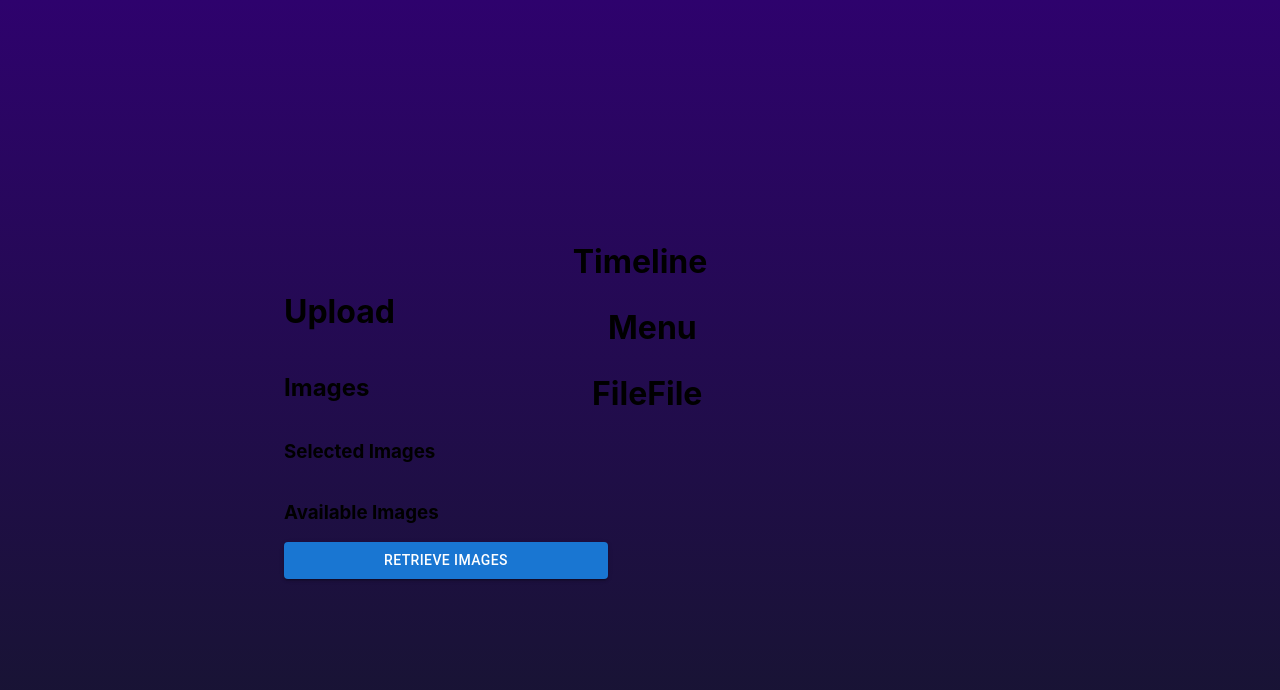
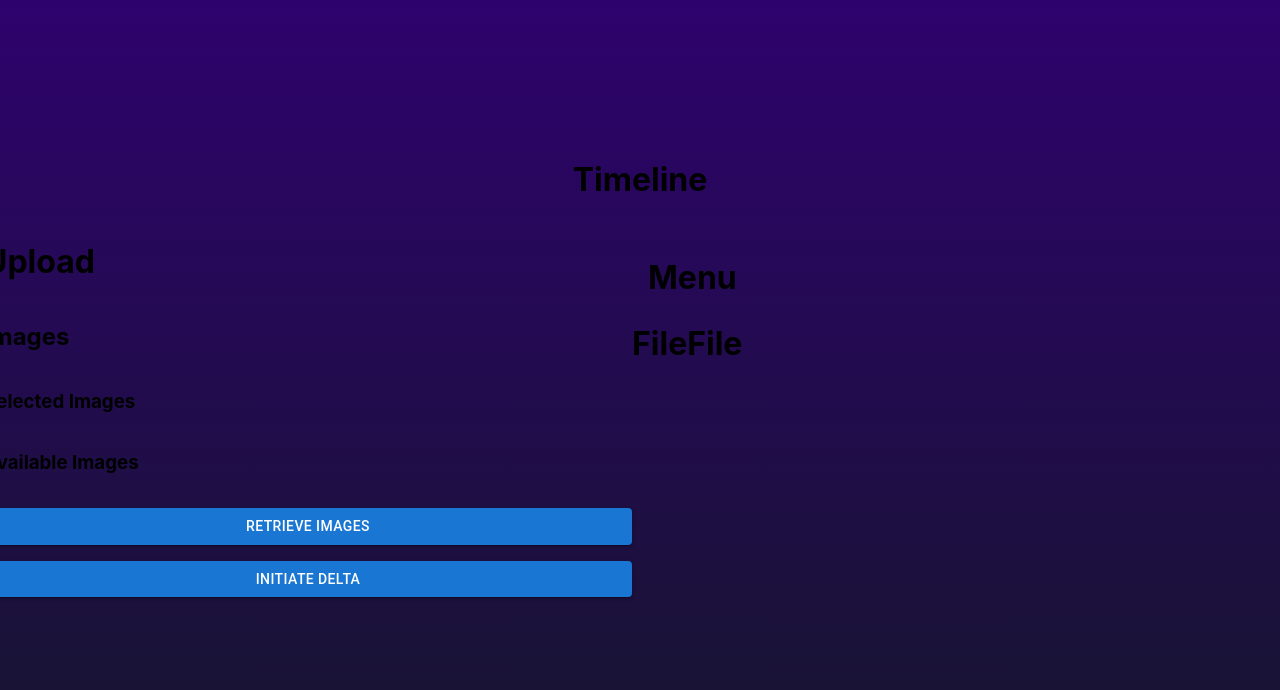
Before and after one commit to gaMingLT/deltascope, a Next.js app in the folder web/: page / in a window 1280 px wide. Shown: the top 690 px of the page. Built offline with nearby package versions, Linux system fonts and the light colour scheme.

Commit message:
Updated components

```diff
--- a/web/src/components/DisplayImages.tsx
+++ b/web/src/components/DisplayImages.tsx
@@ -1,4 +1,4 @@
-import { Box, Button } from "@mui/material";
+import { Alert, Box, Button } from "@mui/material";
 import { Typography } from '@mui/material';
 import React, { useState, useEffect } from 'react';
 
@@ -6,6 +6,8 @@ import React, { useState, useEffect } from 'react';
 const DisplayImages = () => {
   const [availableImages, setAvailableImages] = useState<Array<string>>([]);
   const [selectedImages, setSelectedImages] = useState<Array<string>>([]);
+  const [deltaError, setDeltaError] = useState<string>('');
+  const [displayDeltaError, setDisplayDeltaError] = useState<string>('hidden');
 
   const getAvailableImages = () => {
     fetch("http://localhost:8000/images/list")
@@ -14,6 +16,38 @@ const DisplayImages = () => {
         setAvailableImages(json.images)
       });
   };
+
+  const initiateDelta = () => {
+    console.log('Lenght: ', selectedImages.length);
+    if (selectedImages.length < 2) {
+      // setDeltaError('Unable to initiate delta - amount of selected images to low');
+      // const intervalId = setInterval(() => {
+      //   console.log('Interval', displayDeltaError)
+      //   if (displayDeltaError == 'visible') {
+      //     console.log('Set to hidden')
+      //     setDisplayDeltaError('hidden');
+      //     setDeltaError('');
+      //     clearInterval(intervalId);
+      //   } else {
+      //     console.log('Set to visible')
+      //     setDisplayDeltaError('visible');
+      //     setDeltaError('Unable to initiate delta - amount of selected images to low');
+      //   }
+      // }, 1500);
+    }
+    else {
+      const data = { 'images': selectedImages }
+      setDeltaError('');
+
+      fetch("http://localhost:8000/delta/", {
+        method: 'POST',
+        body: JSON.stringify(data),
+        headers: {
+          "Content-Type": "application/json",
+        },
+      }).then(e => console.log('Response: ', e)).catch(e => console.log('Error', e))
+    }
+  }
 
   const addImageForComparison = (e: any) => {
     const image = e.target.getAttribute('data-name');
@@ -35,7 +69,8 @@ const DisplayImages = () => {
     <>
       <h2>Images</h2>
       <h3>Selected Images</h3>
-      <div>
+      {/* <Typography variant="h3" sx={{ fontSize: 24, color: 'white', fontWeight: 'bold' }} >Selected Images</Typography> */}
+      <Box sx={{ display: 'flex' }}>
         {selectedImages.map((name, index) => (
           <Box
             key={index}
@@ -43,16 +78,20 @@ const DisplayImages = () => {
             onClick={addImageForComparison}
             sx={{
               textAlign: "left",
-              fontSize: 16,
-              fontWeight: "",
-              color: "white",
-              margin: '1rem'
+              fontSize: 18,
+              fontWeight: "bold",
+              margin: '1rem',
+              pading: '1.5rem',
+              color: 'black',
+              backgroundColor: 'white',
+              cursor: 'pointer',
+              width: 'auto'
             }}
           >
             {name}
           </Box>
         ))}
-      </div>
+      </Box>
       <h3>Available Images</h3>
       <div>
         {availableImages.map((name, index) => (
@@ -65,16 +104,26 @@ const DisplayImages = () => {
               fontSize: 24,
               fontWeight: "bold",
               color: "white",
-              margin: '1rem'
+              margin: '1rem',
+              padding: '0.5rem',
+              border: '1px solid white',
+              borderRadius: '5px',
+              cursor: 'pointer'
             }}
           >
             {name}
           </Box>
         ))}
       </div>
-      <Button variant="contained" onClick={getAvailableImages}>
+      <Button variant="contained" sx={{ marginTop: '1rem' }} onClick={getAvailableImages}>
         Retrieve Images
       </Button>
+      <Button variant="contained" sx={{ marginTop: '1rem' }}  onClick={initiateDelta}>
+        Initiate Delta
+      </Button>
+      {
+        <Alert sx={{ marginTop: '1rem',  visibility: displayDeltaError }} severity="error">{deltaError}</Alert>
+      }
     </>
   );
 }
--- a/web/src/pages/index.tsx
+++ b/web/src/pages/index.tsx
@@ -27,22 +27,17 @@ const Home: NextPage = () => {
           <Grid item xs={6} md={8}>
             <Timeline />
           </Grid>
-          <Grid container spacing={2} xs={6}>
+          <Grid container spacing={2} item xs={6}>
             {/* File */}
-            <Grid container direction={"column"} spacing={2} xs={6}>
+            <Grid container direction={"column"} spacing={2} item xs={6}>
               <Upload />
               <DisplayImages />
               {/* TODO: Add display files images */}
             </Grid>
             {/* Menu & File Differences + Events */}
-            <Grid container direction={"column"} xs={6}>
+            <Grid container direction={"column"} item xs={6}>
               <OptionsMenu />
-              <Grid
-                container
-                direction={"row"}
-                spacing={2}
-                xs={6}
-              >
+              <Grid container direction={"row"} spacing={2} item xs={6}>
                 <FileDisplay />
                 <FileDisplay />
               </Grid>
```
Also changed, not shown: 1 other file (tests, documents, lock files or other folders).
